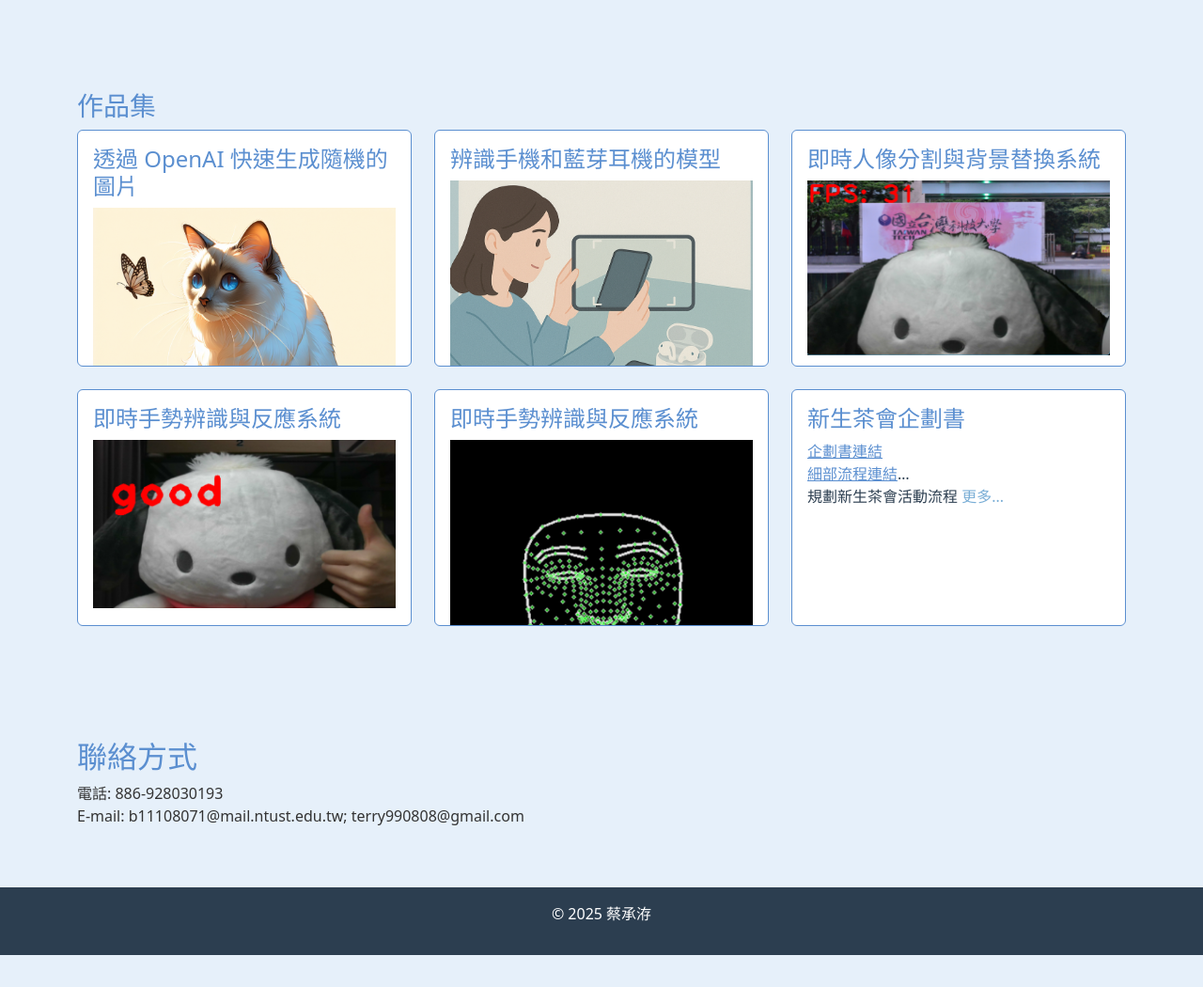
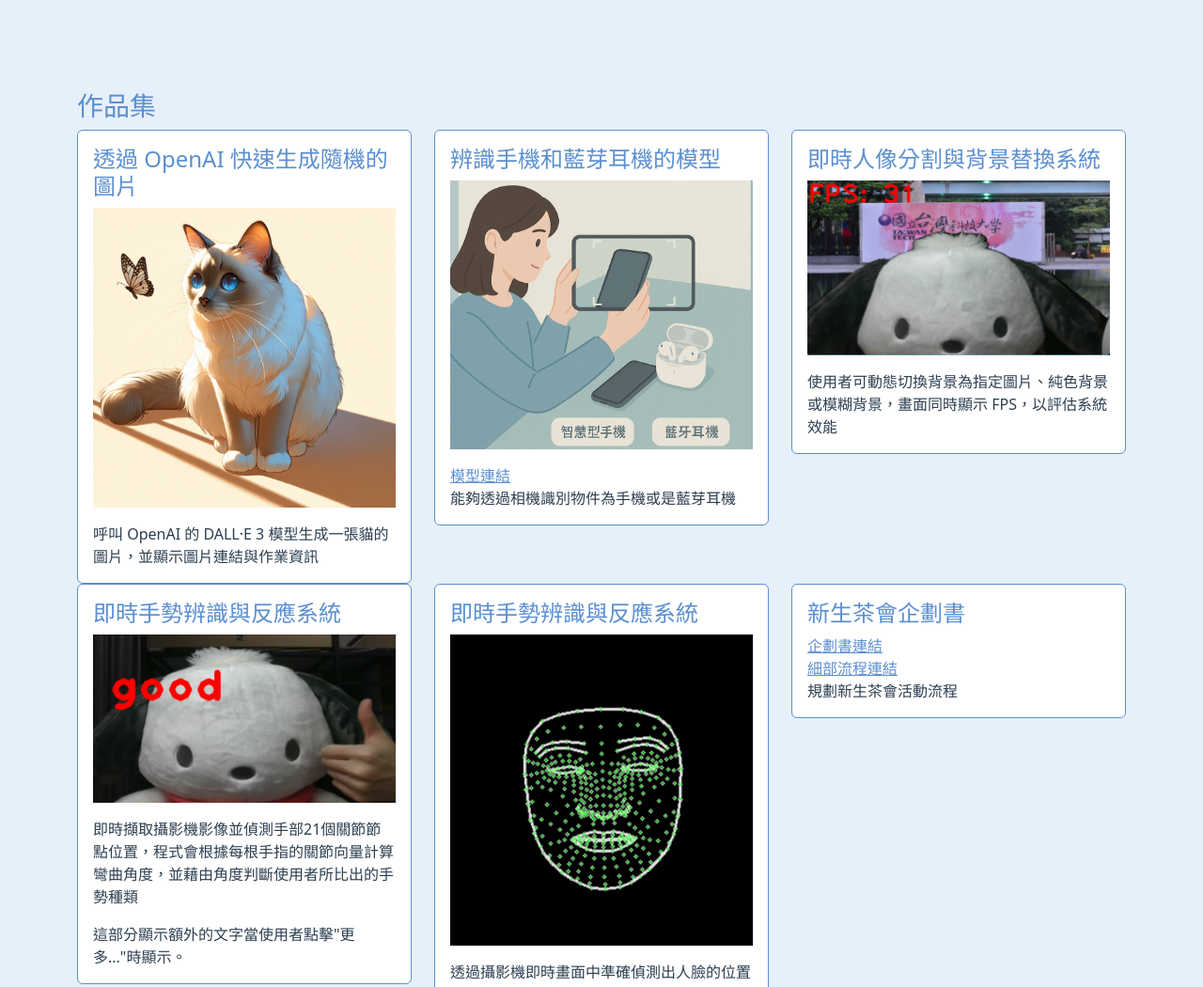
Before and after one commit to ccg0124/-ccg0124.github.io, a plain HTML site: page index.html in a window 1280 px wide. Shown: the part 820-1870 px from the top of the page at 94% size. Before the commit the page ends 1836 px from the top, so only its background shows below. Drawn offline with nearby package versions, Linux system fonts and the light colour scheme; a script that the page names is missing.

Commit message:
Update style.css

```diff
--- a/style.css
+++ b/style.css
@@ -35,39 +35,8 @@ h1, h2, h3, h4 {
   color: #5b8fd0; /* 柔藍標題 */
 }
 
-.card-body {
-  height: 250px; /* 固定高度，可以根據需求調整 */
-  overflow: hidden; /* 隱藏超過的部分 */
-}
-
 .card-text {
   color: #2c3e50; /* 深藍文字 */
-  height: 100%; /* 讓文字區域填滿容器 */
-  overflow: hidden;
-  text-overflow: ellipsis; /* 當文字超出顯示 ... */
-  display: -webkit-box;
-  -webkit-line-clamp: 2; /* 設置最多顯示幾行文字，2行文字超過後顯示省略 */
-  -webkit-box-orient: vertical; /* 垂直方向顯示 */
-}
-
-.card-text.more {
-  display: none; /* 初始隱藏 "更多..." */
-}
-
-.card-text.more.active {
-  display: block; /* 顯示 "更多..." */
-  white-space: normal; /* 顯示完全內容 */
-  height: auto; /* 文字完全顯示 */
-}
-
-.card-text:hover {
-  overflow: visible; /* 懸停顯示完整內容 */
-}
-
-.card-text:after {
-  content: " 更多..."; /* 文字超出時顯示 "更多..." */
-  color: #7aaed6; /* 淺藍顏色 */
-  cursor: pointer;
 }
 
 a {
```
